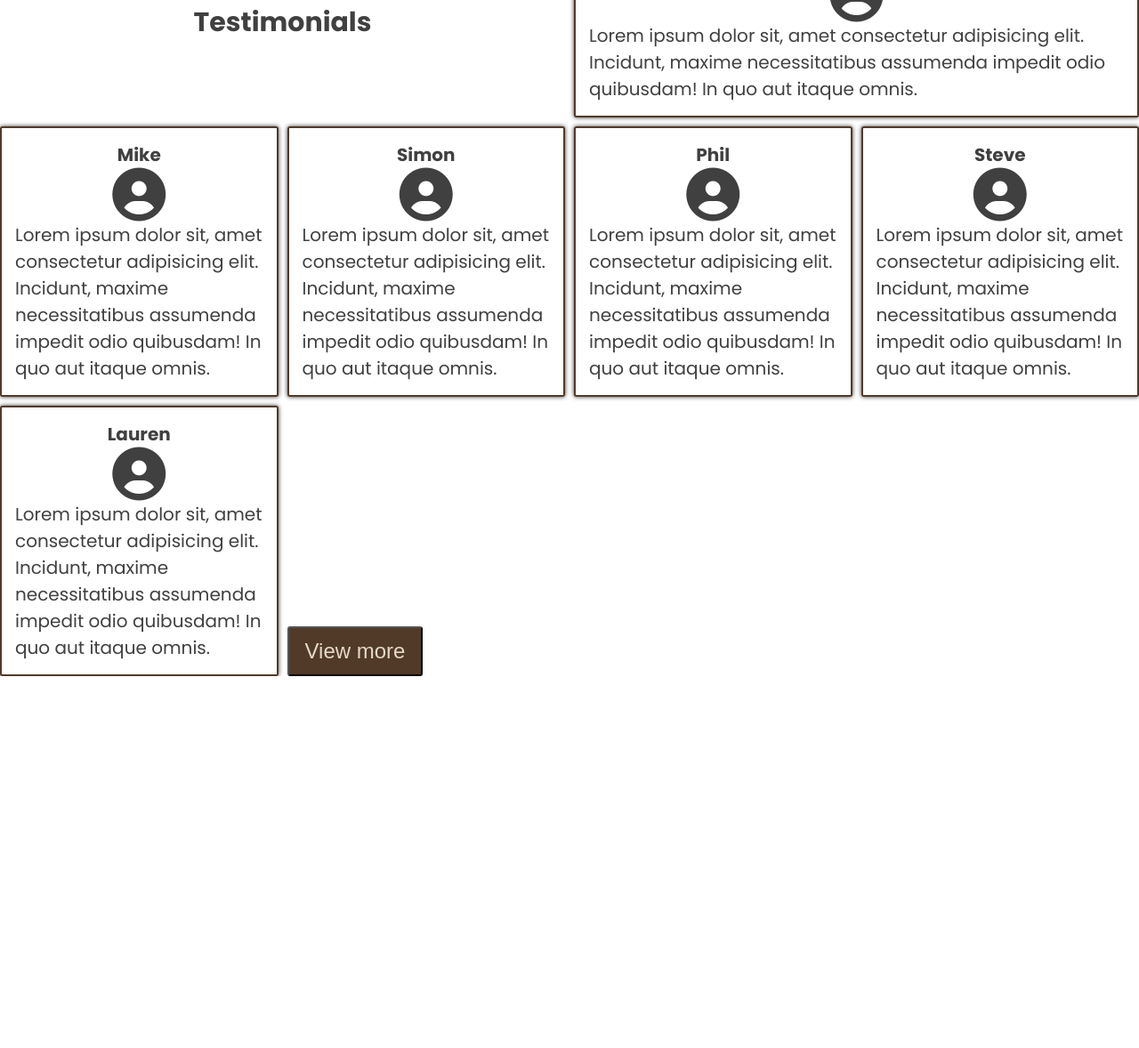
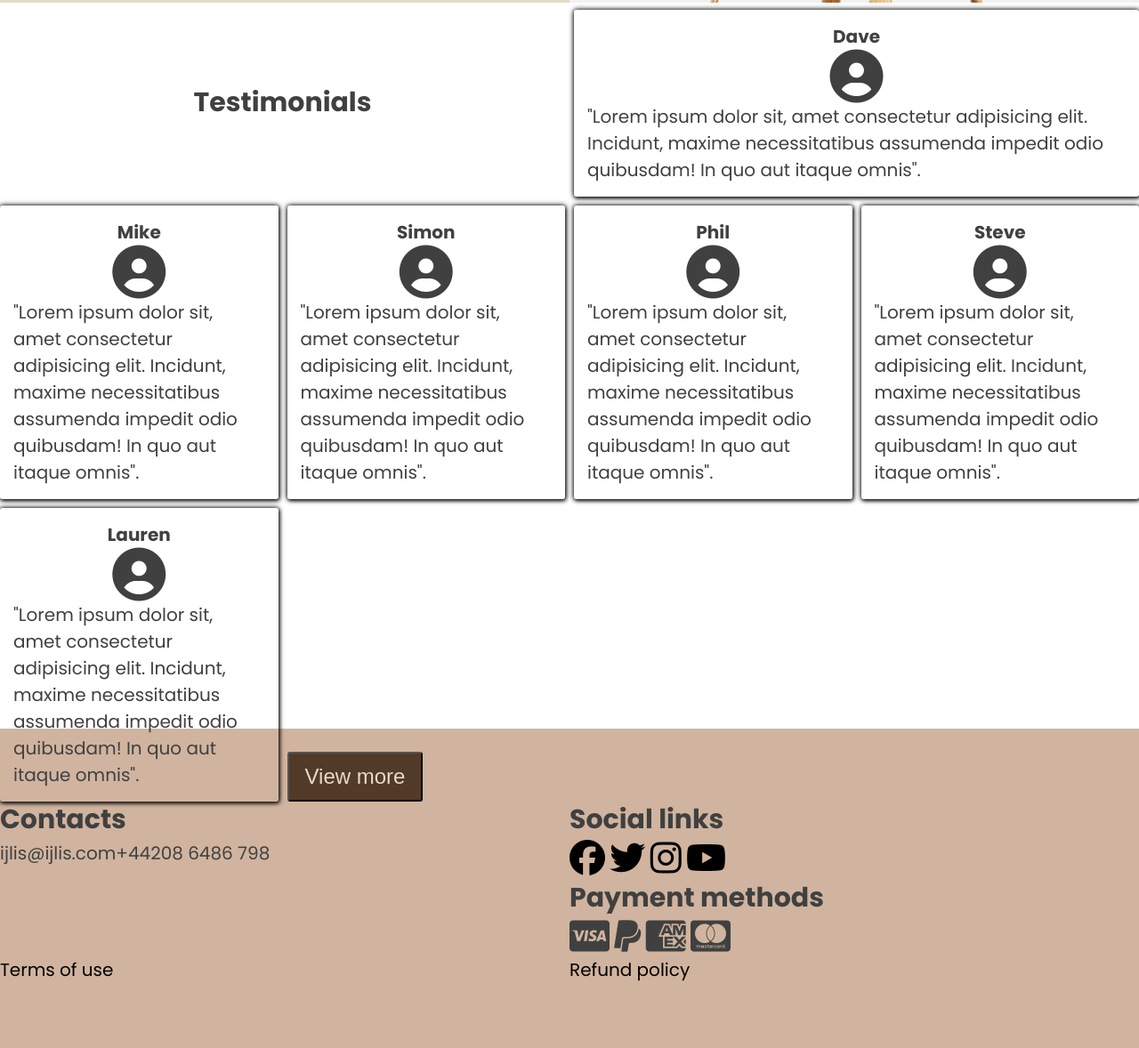
Before and after one commit to hussain04168/Ijlis, a plain HTML site: page index.html in a window 1280 px wide. Shown: the part 1622-2800 px from the top of the page at 89% size. Before the commit the page ends 2382 px from the top, so only its background shows below. Drawn offline with Linux system fonts and the light colour scheme.

Commit message:
Started on footer with structure and a bit of styling

```diff
--- a/index.html
+++ b/index.html
@@ -163,9 +163,9 @@
           <span class="fas fa-user-circle fa-3x"></span>
           <img src="" alt="" class="testimonial-img" />
           <p class="testimony-text">
-            Lorem ipsum dolor sit, amet consectetur adipisicing elit. Incidunt,
+            "Lorem ipsum dolor sit, amet consectetur adipisicing elit. Incidunt,
             maxime necessitatibus assumenda impedit odio quibusdam! In quo aut
-            itaque omnis.
+            itaque omnis".
           </p>
         </div>
         <!-- Testimony 1 end -->
@@ -176,9 +176,9 @@
           <span class="fas fa-user-circle fa-3x"></span>
           <img src="" alt="" class="testimonial-img" />
           <p class="testimony-text">
-            Lorem ipsum dolor sit, amet consectetur adipisicing elit. Incidunt,
+            "Lorem ipsum dolor sit, amet consectetur adipisicing elit. Incidunt,
             maxime necessitatibus assumenda impedit odio quibusdam! In quo aut
-            itaque omnis.
+            itaque omnis".
           </p>
         </div>
         <!-- Testimony 2 end -->
@@ -189,9 +189,9 @@
           <span class="fas fa-user-circle fa-3x"></span>
           <img src="" alt="" class="testimonial-img" />
           <p class="testimony-text">
-            Lorem ipsum dolor sit, amet consectetur adipisicing elit. Incidunt,
+            "Lorem ipsum dolor sit, amet consectetur adipisicing elit. Incidunt,
             maxime necessitatibus assumenda impedit odio quibusdam! In quo aut
-            itaque omnis.
+            itaque omnis".
           </p>
         </div>
         <!-- Testimony 3 end -->
@@ -202,9 +202,9 @@
           <span class="fas fa-user-circle fa-3x"></span>
           <img src="" alt="" class="testimonial-img" />
           <p class="testimony-text">
-            Lorem ipsum dolor sit, amet consectetur adipisicing elit. Incidunt,
+            "Lorem ipsum dolor sit, amet consectetur adipisicing elit. Incidunt,
             maxime necessitatibus assumenda impedit odio quibusdam! In quo aut
-            itaque omnis.
+            itaque omnis".
           </p>
         </div>
         <!-- Testimony 4 end -->
@@ -215,9 +215,9 @@
           <span class="fas fa-user-circle fa-3x"></span>
           <img src="" alt="" class="testimonial-img" />
           <p class="testimony-text">
-            Lorem ipsum dolor sit, amet consectetur adipisicing elit. Incidunt,
+            "Lorem ipsum dolor sit, amet consectetur adipisicing elit. Incidunt,
             maxime necessitatibus assumenda impedit odio quibusdam! In quo aut
-            itaque omnis.
+            itaque omnis".
           </p>
         </div>
         <!-- Testimony 5 end -->
@@ -228,9 +228,9 @@
           <span class="fas fa-user-circle fa-3x"></span>
           <img src="" alt="" class="testimonial-img" />
           <p class="testimony-text">
-            Lorem ipsum dolor sit, amet consectetur adipisicing elit. Incidunt,
+            "Lorem ipsum dolor sit, amet consectetur adipisicing elit. Incidunt,
             maxime necessitatibus assumenda impedit odio quibusdam! In quo aut
-            itaque omnis.
+            itaque omnis".
           </p>
         </div>
         <!-- Testimony 6 end -->
@@ -244,7 +244,41 @@
         ---------------------->
     </main>
     <!--------------------------
-          Main container start
+          Main container end
+        -------------------------->
+
+    <!------------------------
+          Footer start
+        -------------------------->
+    <footer>
+      <div class="contact-container">
+        <h2 class="contact-title">Contacts</h2>
+        <span class="email">ijlis@ijlis.com</span
+        ><span class="phone-number">+44208 6486 798</span>
+      </div>
+
+      <div class="social-links-container">
+        <h2 class="socials-title">Social links</h2>
+        <a href="#" class="social fab fa-facebook fa-2x"></a>
+        <a href="#" class="social fab fa-twitter fa-2x"></a>
+        <a href="#" class="social fab fa-instagram fa-2x"></a>
+        <a href="#" class="social fab fa-youtube fa-2x"></a>
+      </div>
+      <div class="terms-container"></div>
+
+      <div class="payment-methods">
+        <h2 class="payment-title">Payment methods</h2>
+        <span class="pay fa fa-cc-visa fa-2x"></span>
+        <span class="pay fab fa-paypal fa-2x"></span>
+        <span class="pay fa fa-cc-amex fa-2x"></span>
+        <span class="pay fa fa-cc-mastercard fa-2x"></span>
+      </div>
+
+      <a href="#" class="terms">Terms of use</a
+      ><a href="#" class="refund">Refund policy</a>
+    </footer>
+    <!------------------------
+          Footer end
         -------------------------->
   </body>
 </html>
--- a/style.css
+++ b/style.css
@@ -57,7 +57,7 @@ body {
   justify-content: space-between;
   background-color: var(--fourthColor);
   padding: 1.2em 0;
-  position: fixed;
+  /* position: fixed; */
   top: 0px;
   left: 0px;
   right: 0px;
@@ -235,9 +235,10 @@ body {
 }
 
 .testimony {
-  border: 2px solid var(--mainColor);
+  /* border: 2px solid var(--mainColor); */
   padding: 0.75em;
-  box-shadow: 0px 0px 5px 0 rgba(0, 0, 0, 0.8);
+  box-shadow: 0px 0px 5px 0px rgba(0, 0, 0, 0.6),
+    0px 0px 6px 0 rgba(0, 0, 0, 0.7), 1px 2px 4px 0px rgba(0, 0, 0, 0.75);
   border-radius: 2.5px;
   display: flex;
   flex-direction: column;
@@ -290,3 +291,16 @@ body {
 /******************************
   ** Testimonials end
 *******************************/
+
+/******************************
+  ** Footer start
+*******************************/
+footer {
+  background-color: var(--thirdColor);
+  padding: 4em 0;
+  display: grid;
+  grid-template-columns: repeat(2, 1fr);
+}
+/******************************
+  ** Footer end
+*******************************/
```
